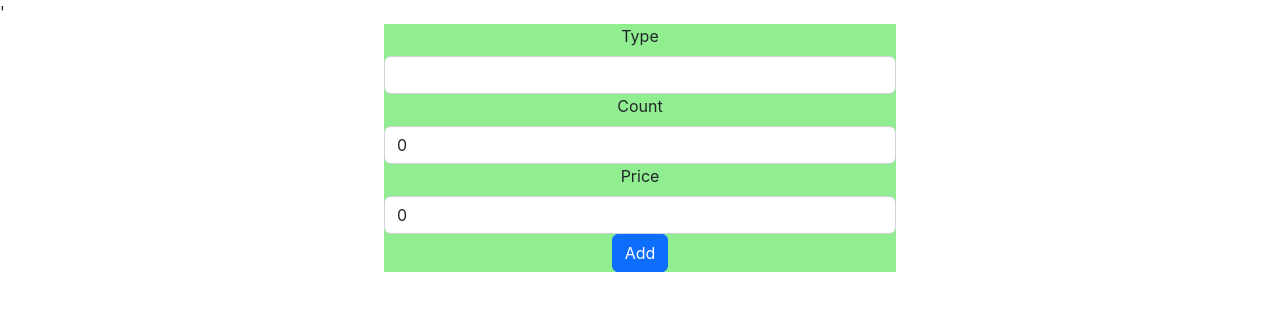
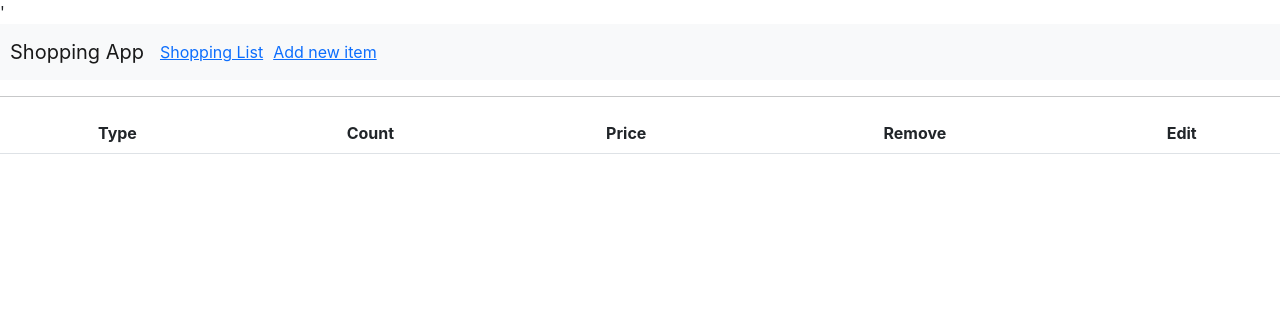
Before and after one commit to Wantonius/opikoodia2022, a React (Create React App) app in the folder react/50_shopping_app/01_stage/frontend/: page / in a window 1280 px wide. Shown: the top 310 px of the page. Built offline with nearby package versions, Linux system fonts and the light colour scheme.

Commit message:
shopping app 1 frontend

```diff
--- a/react/50_shopping_app/01_stage/frontend/src/App.js
+++ b/react/50_shopping_app/01_stage/frontend/src/App.js
@@ -2,6 +2,8 @@ import {useState,useEffect} from 'react';
 import './App.css';
 import {Routes,Route} from 'react-router-dom';
 import ShoppingForm from './components/ShoppingForm';
+import ShoppingList from './components/ShoppingList';
+import Navbar from './components/Navbar';
 
 function App() {
 
@@ -80,8 +82,11 @@ function App() {
 
 	return (
 		<div className="App">
+			<Navbar/>
+			<hr/>
 			<Routes>
-				<Route exact path="/" element={<ShoppingForm addItem={addItem}/>}/>
+				<Route exact path="/" element={<ShoppingList list={state.list}/>}/>
+				<Route path="/form" element={<ShoppingForm addItem={addItem}/>}/>
 			</Routes>
 		</div>
 	);
--- a/react/50_shopping_app/01_stage/frontend/src/components/Navbar.js
+++ b/react/50_shopping_app/01_stage/frontend/src/components/Navbar.js
@@ -4,12 +4,12 @@ const Navbar = (props) => {
 
 	return (
 		<nav className="navbar navbar-expand-lg navbar-light bg-light">
-			<a className="navbar-brand">Shopping App</a>
+			<a className="navbar-brand" style={{marginLeft:10}}>Shopping App</a>
 			<ul className="navbar-nav">
 				<li className="nav-item">
 					<Link to="/">Shopping List</Link>
 				</li>
-				<li className="nav-item">
+				<li className="nav-item" style={{marginLeft:10}}>
 					<Link to="/form">Add new item</Link>
 				</li>
 			</ul>
```
